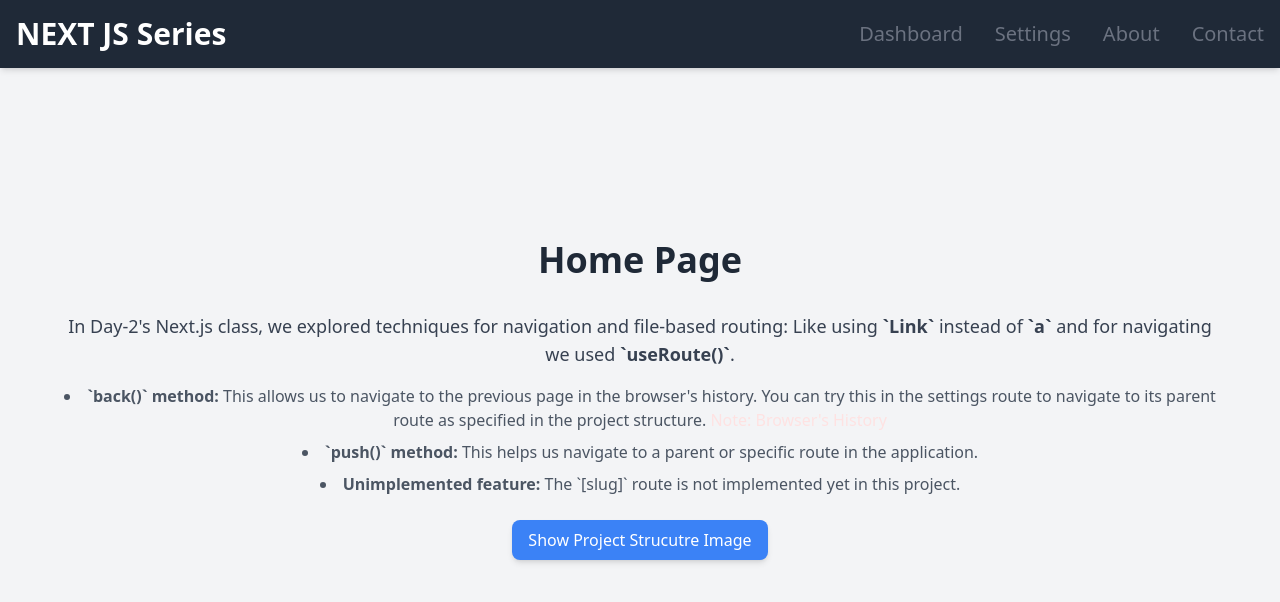
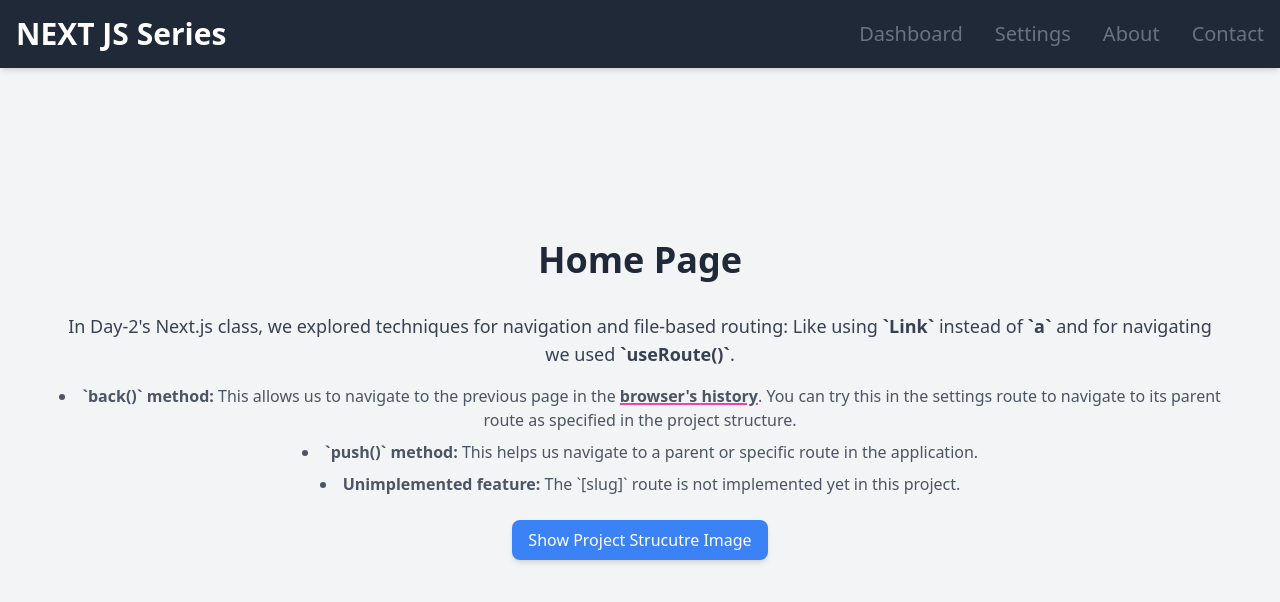
Before and after one commit to ROMANVIKI/nextjs_series, a Next.js app: page / in a window 1280 px wide. Shown: the top 602 px of the page. Built offline with nearby package versions, Linux system fonts and the light colour scheme.

Commit message:
new theme

```diff
--- a/app/page.js
+++ b/app/page.js
@@ -43,7 +43,8 @@ const Home = () => {
             </p>
             <ul className="list-disc list-inside text-sm sm:text-base text-gray-600 space-y-2">
               <li>
-                <span className="font-semibold">`back()` method:</span> This allows us to navigate to the previous page in the browser's history. You can try this in the settings route to navigate to its parent route as specified in the project structure. <span className="text-red-100">Note: Browser's History</span>
+                <span className="font-semibold">`back()` method:</span> This allows us to navigate to the previous page in the <span className="underline decoration-pink-500 font-semibold decoration-2">browser's history
+</span>. You can try this in the settings route to navigate to its parent route as specified in the project structure.
               </li>
               <li>
                 <span className="font-semibold">`push()` method:</span> This helps us navigate to a parent or specific route in the application.
```
